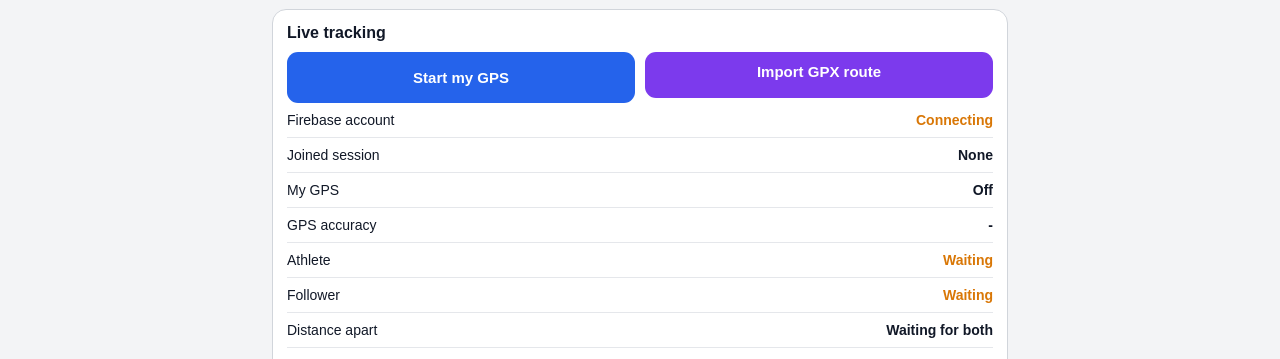
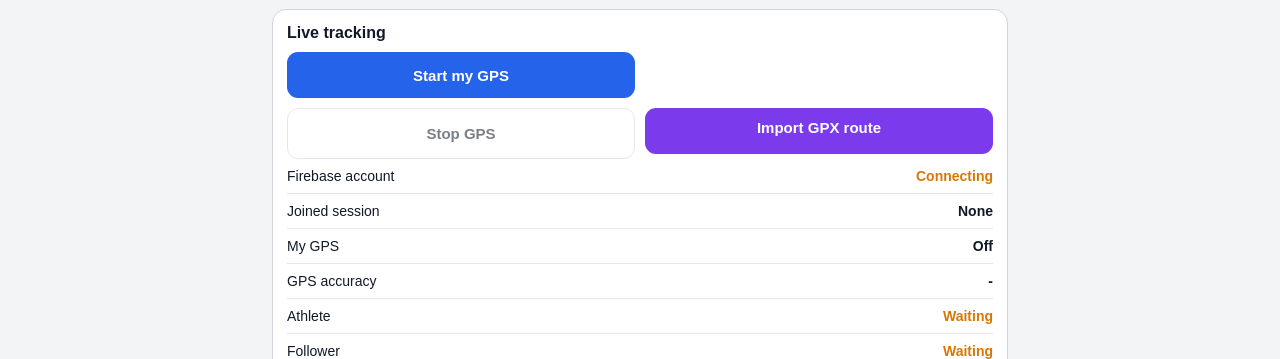
Before and after one commit to brechthaelewijn-code/CatchMe, a plain HTML site: page index.html in a window 1280 px wide. Shown: the part 788-1147 px from the top of the page. Drawn offline with nearby package versions, Linux system fonts and the light colour scheme; no server answers.

Commit message:
Update index.html

```diff
--- a/index.html
+++ b/index.html
@@ -364,6 +364,10 @@
     <div class="button-grid">
       <button id="startGps" class="primary">
         Start my GPS
+      </button>
+
+      <button id="stopGps" class="outline" disabled>
+        Stop GPS
       </button>
 
       <label for="gpxFile" class="file-button">
```
